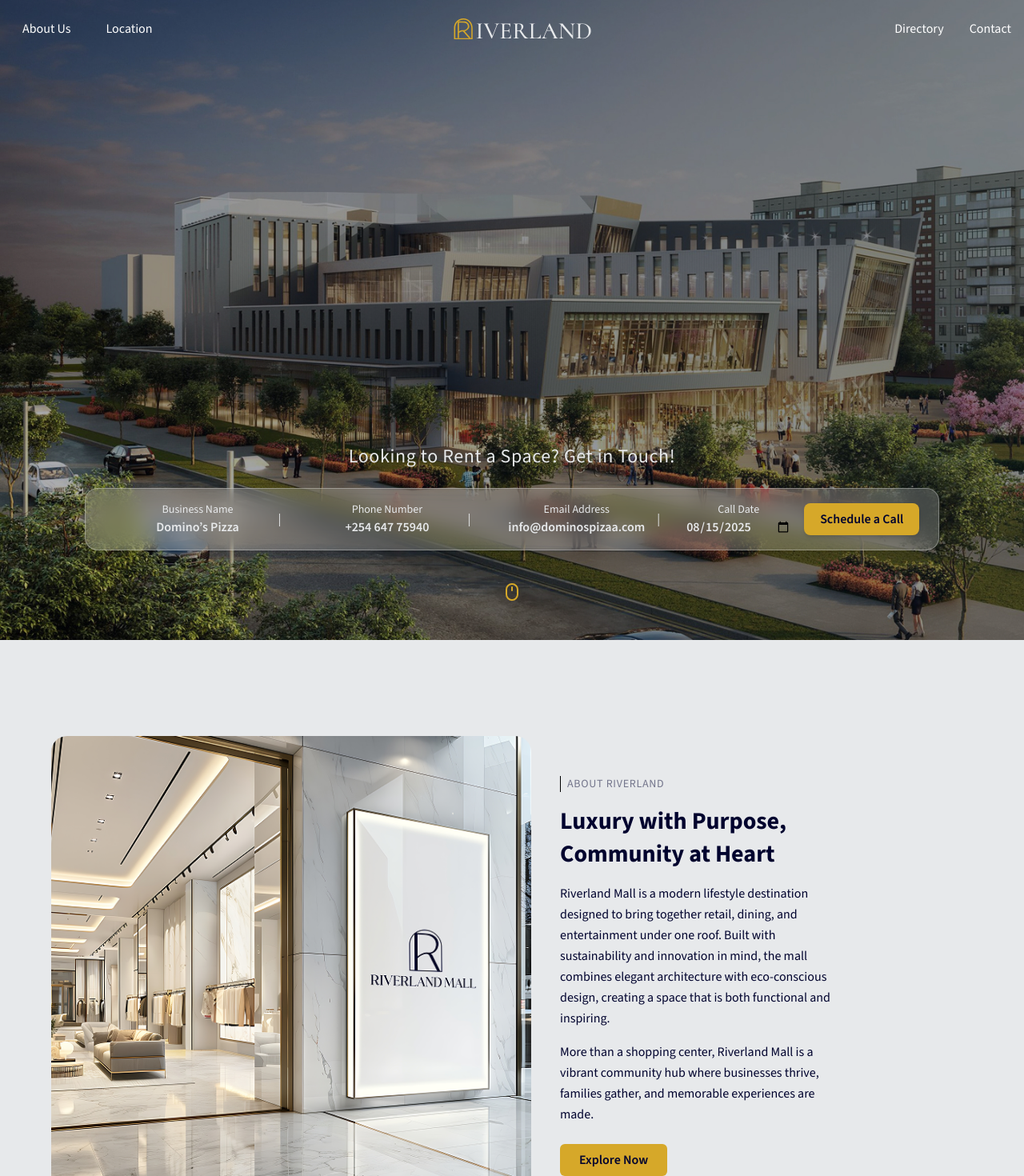
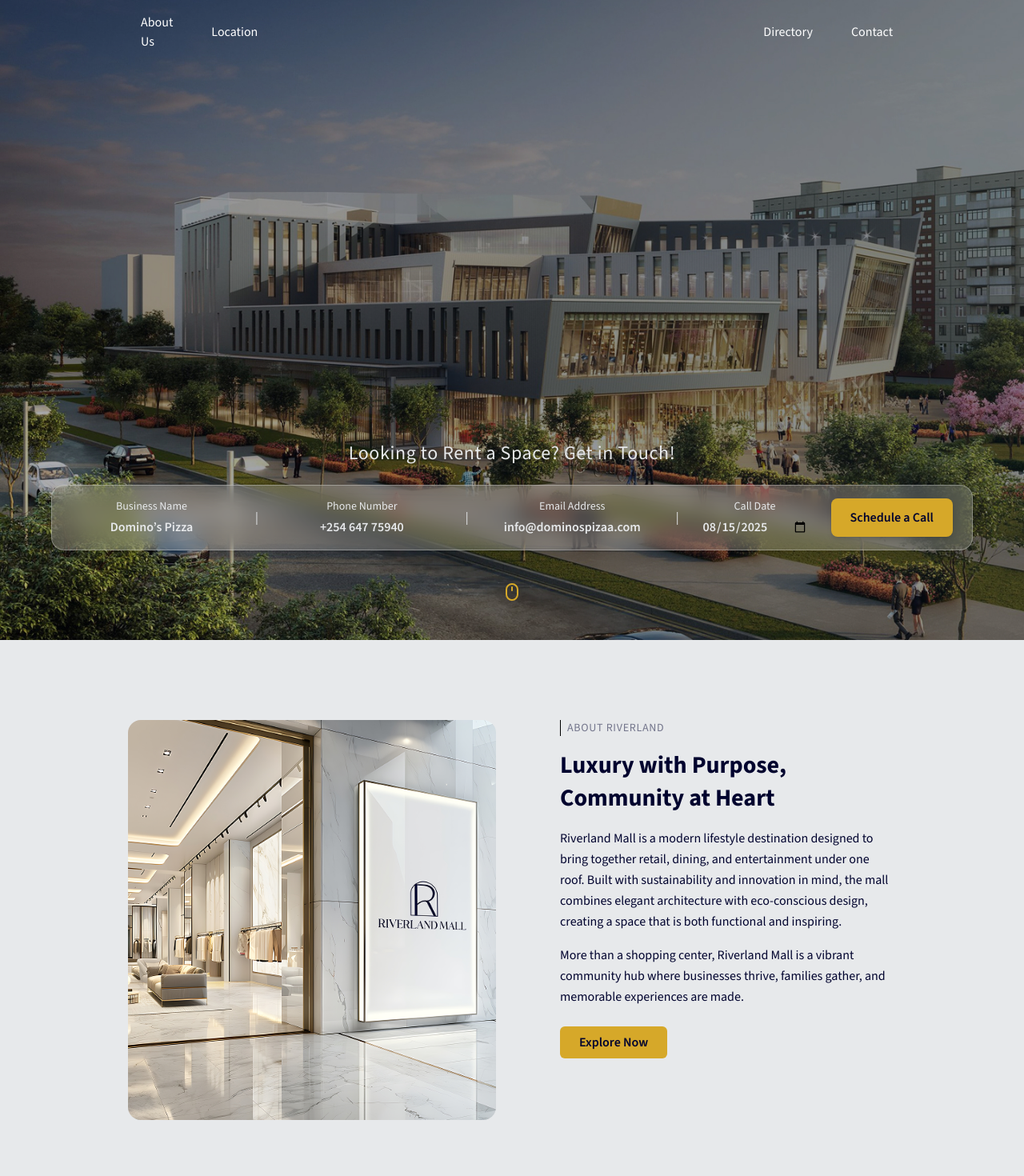
Before and after one commit to Wangariiisharon/riverland-mall, a Next.js app: page / in a window 1280 px wide. Shown: the top 1470 px of the page at 80% size. Built offline with nearby package versions, Linux system fonts and the light colour scheme; no server answers.

Commit message:
Updated styling on the home page

```diff
--- a/src/app/directory/[slug]/page.tsx
+++ b/src/app/directory/[slug]/page.tsx
@@ -60,8 +60,8 @@ export default function StorePage({ params }: StorePageProps) {
                   <Image
                     src={selectedImage}
                     alt={store.title || "Store image"}
-                    width={800}
-                    height={600}
+                    width={480}
+                    height={520}
                     className="w-full h-full object-cover"
                   />
                 ) : (
--- a/src/app/home/page.tsx
+++ b/src/app/home/page.tsx
@@ -6,7 +6,7 @@ export default function LandingPage() {
   return (
     <div className="h-screen w-full bg-[url(/hero-bg.jpg)] bg-cover bg-center flex flex-col justify-end relative">
       {/* Content wrapper */}
-      <footer className="flex flex-col items-center text-center space-y-6 pb-12">
+      <footer className="flex flex-col items-center text-center space-y-6 px-[40px] pb-12">
         {/* Heading */}
         <p className="tracking-wide text-2xl text-[#E7E9EB]">
           Looking to Rent a Space? Get in Touch!
--- /dev/null
+++ b/src/app/location/layout.tsx
@@ -0,0 +1,20 @@
+import { ReactNode } from "react";
+
+export const metadata = {
+  title: {
+    template: "%s | Riverland Mall",
+    default: "Location",
+  },
+};
+
+type Props = {
+  children: ReactNode;
+};
+
+export default function Layout({ children }: Props) {
+  return (
+    <main className="">
+      <div className="">{children}</div>
+    </main>
+  );
+}
--- /dev/null
+++ b/src/app/location/page.tsx
@@ -0,0 +1,46 @@
+"use client";
+import { useState } from "react";
+import Image from "next/image";
+
+export default function LocationSection() {
+  const [isOpen, setIsOpen] = useState(false);
+
+  return (
+    <div className="relative w-full h-64 sm:h-80 md:h-[500px] rounded-2xl overflow-hidden">
+      {/* Thumbnail image */}
+      <Image
+        src="/location.png"
+        alt="Riverland Mall Location"
+        width={600}
+        height={600}
+        className="object-cover"
+        onClick={() => setIsOpen(true)}
+      />
+
+      {/* Modal overlay */}
+      {isOpen && (
+        <div
+          className="fixed inset-0 bg-black/70 backdrop-blur-sm flex items-center justify-center z-50"
+          onClick={() => setIsOpen(false)}
+        >
+          <div className="relative max-w-5xl w-full mx-4">
+            <Image
+              src="/location.png"
+              alt="Riverland Mall Location"
+              width={1200}
+              height={800}
+              className="w-full h-auto rounded-2xl shadow-xl"
+            />
+            {/* Close button */}
+            <button
+              className="absolute top-4 right-4 bg-white rounded-full p-2 shadow-md hover:bg-gray-200 transition"
+              onClick={() => setIsOpen(false)}
+            >
+              ✕
+            </button>
+          </div>
+        </div>
+      )}
+    </div>
+  );
+}
--- a/src/app/page.tsx
+++ b/src/app/page.tsx
@@ -3,11 +3,14 @@ import NearbyCarousel from "../components/nearby_carousel";
 import LandingPage from "./home/page";
 import { useRef, useEffect, useState } from "react";
 import Image from "next/image";
+import { useRouter } from "next/navigation";
+import LocationSection from "./location/page";
 
 export default function HomePage() {
   const aboutRef = useRef<HTMLDivElement | null>(null);
   const locationRef = useRef<HTMLDivElement | null>(null);
   const contactRef = useRef<HTMLDivElement | null>(null);
+  const router = useRouter();
 
   const [showHeaderShadow, setShowHeaderShadow] = useState(false);
 
@@ -38,62 +41,66 @@ export default function HomePage() {
   }, []);
 
   return (
-    <div>
+    <div className="">
       <div className="fixed inset-0 z-[-1]"></div>
       <LandingPage />
       <main>
         <section
           id="about"
           ref={aboutRef}
-          className="pt-30 bg-[#E7E9EB] flex flex-col items-center justify-center px-4 sm:px-6"
+          className="md:pt-[100px] md:px-[160px] pt-[60px] px-[40px] bg-[#E7E9EB] px-4 sm:px-6"
         >
-          <div className="max-w-6xl mx-auto grid md:grid-cols-2 gap-10 items-center w-full">
-            <div className="w-full h-[300px] md:w-[600px] md:h-[600px] rounded-[20px] overflow-hidden">
+          <div className="max-w-6xl mx-auto grid md:grid-cols-2 gap-10 items-start">
+            {/* Image */}
+            <div className="relative w-full h-64 sm:h-80 md:h-[500px] rounded-2xl overflow-hidden">
               <Image
                 src="/img.png"
                 alt="About Riverland Mall"
-                width={600}
-                height={600}
-                className="w-full h-full object-cover"
+                fill
+                className="object-cover"
               />
             </div>
+
+            {/* Text */}
             <div className="md:ml-10">
               <div className="flex flex-row mb-4">
-                <div className="border-l-1 text-sm border-black"></div>
-                <p className="text-sm font-400 tracking-wider text-[#00032E]/50 uppercase ml-2">
+                <div className="border-l text-sm border-black"></div>
+                <p className="text-sm tracking-wider text-[#00032E]/50 uppercase ml-2">
                   About Riverland
                 </p>
               </div>
 
-              <h2 className="text-3xl font-bold text-[#00032E] mb-4 leading-snug">
+              <h2 className="text-2xl sm:text-3xl font-bold text-[#00032E] mb-4 leading-snug">
                 Luxury with Purpose, <br /> Community at Heart
               </h2>
+
               <p className="text-[#00032E] mb-4 leading-relaxed">
-                Riverland Mall is a modern lifestyle destination <br />
-                designed to bring together retail, dining, and <br />{" "}
-                entertainment under one roof. Built with <br /> sustainability
-                and innovation in mind, the mall <br /> combines elegant
-                architecture with eco-conscious <br />
-                design, creating a space that is both functional and <br />
-                inspiring.
+                Riverland Mall is a modern lifestyle destination designed to
+                bring together retail, dining, and entertainment under one roof.
+                Built with sustainability and innovation in mind, the mall
+                combines elegant architecture with eco-conscious design,
+                creating a space that is both functional and inspiring.
               </p>
               <p className="text-[#00032E] mb-6 leading-relaxed">
-                More than a shopping center, Riverland Mall is a <br /> vibrant
-                community hub where businesses thrive, <br /> families gather,
-                and memorable experiences are <br /> made.
+                More than a shopping center, Riverland Mall is a vibrant
+                community hub where businesses thrive, families gather, and
+                memorable experiences are made.
               </p>
-              <button className="bg-[#D6A829] text-[#00032E] font-semibold py-2 px-6 rounded-md transition-colors">
+
+              <button
+                className="bg-[#D6A829] text-[#00032E] font-semibold py-2 px-6 rounded-md transition-colors"
+                onClick={() => router.push("/directory")}
+              >
                 Explore Now
               </button>
             </div>
-
-            {/* Image container - identical to location section */}
           </div>
         </section>
+        {/* Locatio section */}
         <section
           id="location"
           ref={locationRef}
-          className="pt-30 bg-[#E7E9EB] flex flex-col items-center justify-center px-4 sm:px-6"
+          className="md:pt-[136px]  pt-[84px] px-[40px] bg-[#E7E9EB] flex flex-col items-center justify-center md:px-[160px] sm:px-6"
         >
           <div className="max-w-6xl mx-auto grid md:grid-cols-2 gap-10 items-center w-full">
             {/* Text content - Added responsive padding/margin */}
@@ -109,35 +116,26 @@ export default function HomePage() {
                 Seamlessly Connected, Perfectly Positioned
               </h2>
               <p className="text-[#00032E] mb-4 leading-relaxed">
-                Riverland Mall is located in the highly connected <br />
-                neighborhood of Runda, making it easy to access <br /> from key
-                residential and business areas.
+                Riverland Mall is located in the highly connected neighborhood
+                of Runda, making it easy to access from key residential and
+                business areas.
               </p>
               <p className="text-[#00032E] mb-6 leading-relaxed">
-                Its central position ensures steady visitor flow from <br />
-                families, professionals, and students who frequent <br /> the
-                area for shopping, dining, and leisure. With <br /> convenient
-                transport links and ample parking,
+                Its central position ensures steady visitor flow from families,
+                professionals, and students who frequent the area for shopping,
+                dining, and leisure. With convenient transport links and ample
+                parking,
                 <br /> Riverland Mall serves as a welcoming destination for
                 <br />
                 the wider community.
               </p>
             </div>
-
-            {/* Image container - Responsive sizing */}
-            <div className="w-full h-[300px] md:w-[600px] md:h-[600px] rounded-[20px] bg-gray-500 overflow-hidden">
-              <Image
-                src="/location.png"
-                alt="Riverland Mall Location"
-                width={600}
-                height={600}
-                className="w-full h-full object-cover"
-              />
-            </div>
+            {/* Left Image */}
+            <LocationSection />
           </div>
 
           {/* Nearby section */}
-          <div className="mt-30 w-full max-w-6xl">
+          <div className="pt-[84px] md:pt-[96px] w-full max-w-6xl pb-[80px]">
             <h1 className="text-2xl text-pretty font-medium text-[#00032E] mb-4 text-center">
               Shop the Riverland Experience
             </h1>
--- a/src/components/nav.tsx
+++ b/src/components/nav.tsx
@@ -2,11 +2,13 @@
 import Image from "next/image";
 import Link from "next/link";
 import { usePathname, useSearchParams } from "next/navigation";
-import { useEffect } from "react";
+import { useEffect, useState } from "react";
+import { Menu, X } from "lucide-react";
 
 export function Navbar({ hasShadow }: { hasShadow: boolean }) {
   const pathname = usePathname();
   const searchParams = useSearchParams();
+  const [isOpen, setIsOpen] = useState(false);
 
   useEffect(() => {
     if (typeof window !== "undefined") {
@@ -21,46 +23,38 @@ export function Navbar({ hasShadow }: { hasShadow: boolean }) {
       }
     }
   }, [pathname, searchParams]);
+
   const getLink = (hash: string) => {
     return pathname === "/" ? hash : `/${hash}`;
   };
+
   return (
     <div>
       <nav
-        className={`fixed w-full z-20 top-0 start-0 transition-colors transition-shadow duration-300 ${
+        className={`fixed w-full z-20 top-0 start-0 px-[40px] md:px-[160px] transition-colors transition-shadow duration-300 ${
           hasShadow ? "shadow-md bg-[#E7E9EB]" : "bg-transparent"
         }`}
       >
         <div className="max-w-screen-xl flex items-center justify-between mx-auto p-4">
-          {/* Left Menu */}
+          {/* Left Menu (Desktop only) */}
           <div
             className={`hidden md:flex transition-colors duration-300 ${
               hasShadow ? "text-[#00032E]" : "text-white"
             }`}
           >
-            <ul className="flex flex-row items-center space-x-8 font-medium">
+            <ul className="flex flex-row items-center space-x-[48px] font-medium">
               <li>
-                <a
-                  href={getLink("#about")}
-                  className="block py-2 px-3 rounded-sm md:bg-transparent md:bg-opacity-50"
-                >
-                  About Us
-                </a>
+                <a href={getLink("#about")}>About Us</a>
               </li>
               <li>
-                <a
-                  href={getLink("#location")}
-                  className="block py-2 px-3 rounded-sm hover:bg-gray-100 md:hover:bg-transparent md:bg-opacity-50  md:p-0  md:dark:hover:bg-transparent"
-                >
-                  Location
-                </a>
+                <a href={getLink("#location")}>Location</a>
               </li>
             </ul>
           </div>
 
           {/* Center Logo */}
           <Link href="/">
-            <div className="flex-shrink-0 transition-all duration-300">
+            <div className="flex-shrink-0 transition-all md:px-[316px] duration-300">
               {hasShadow ? (
                 <Image src="/darkLogo.svg" width={174} height={36} alt="Logo" />
               ) : (
@@ -69,33 +63,61 @@ export function Navbar({ hasShadow }: { hasShadow: boolean }) {
             </div>
           </Link>
 
-          {/* Right Menu */}
+          {/* Right Menu (Desktop) */}
           <div
             className={`hidden md:flex transition-colors duration-300 ${
               hasShadow ? "text-black" : "text-white"
             }`}
           >
-            {" "}
-            <ul className="flex flex-row items-center space-x-8 font-medium">
+            <ul className="flex flex-row items-center space-x-[48px] font-medium">
               <li>
-                <Link
-                  href="/directory"
-                  className="block py-2 px-3 rounded-sm hover:bg-gray-100 md:hover:bg-transparent md:bg-opacity-50 md:hover:text-blue-700 md:p-0 md:dark:hover:text-blue-500 dark:hover:bg-gray-700 md:dark:hover:bg-transparent"
-                >
-                  Directory
-                </Link>
+                <Link href="/directory">Directory</Link>
               </li>
               <li>
-                <a
-                  href={getLink("#contact")}
-                  className="block py-2 px-3 rounded-sm hover:bg-gray-100 md:hover:bg-transparent md:bg-opacity-50 md:hover:text-blue-700 md:p-0 md:dark:hover:text-blue-500 dark:hover:bg-gray-700 md:dark:hover:bg-transparent"
-                >
-                  Contact
-                </a>
+                <a href={getLink("#contact")}>Contact</a>
               </li>
             </ul>
           </div>
+
+          {/* Mobile Hamburger (ONLY on small screens) */}
+          <button
+            className={`md:hidden transition-colors duration-300 ${
+              hasShadow ? "text-black" : "text-white"
+            }`}
+            onClick={() => setIsOpen(!isOpen)}
+          >
+            {isOpen ? <X className="w-6 h-6" /> : <Menu className="w-6 h-6" />}
+          </button>
         </div>
+
+        {/* Mobile Menu Dropdown */}
+        {/* Mobile Menu Dropdown */}
+        {isOpen && (
+          <ul
+            className={`absolute right-4 mt-2 flex flex-col px-6 py-4 space-y-4 md:hidden ${hasShadow ? "text-[#00032E]" : "text-white"}`}
+          >
+            <li>
+              <a href={getLink("#about")} onClick={() => setIsOpen(false)}>
+                About Us
+              </a>
+            </li>
+            <li>
+              <a href={getLink("#location")} onClick={() => setIsOpen(false)}>
+                Location
+              </a>
+            </li>
+            <li>
+              <Link href="/directory" onClick={() => setIsOpen(false)}>
+                Directory
+              </Link>
+            </li>
+            <li>
+              <a href={getLink("#contact")} onClick={() => setIsOpen(false)}>
+                Contact
+              </a>
+            </li>
+          </ul>
+        )}
       </nav>
     </div>
   );
--- a/src/components/nearby_carousel.tsx
+++ b/src/components/nearby_carousel.tsx
@@ -116,7 +116,7 @@ export default function NearbyCarousel() {
         </div>
 
         {/* Navigation Buttons */}
-        <div className="flex justify-center items-center mt-6 mb-4 space-x-4">
+        <div className="flex justify-center items-center pt-[23px] md:pt-[54px] mb-4 space-x-4">
           <button
             onClick={prevSlide}
             className="bg-[#E7E9EB] border border-[#00032E7A] p-3 rounded-md shadow-lg
--- a/src/components/scheduleACallForm.tsx
+++ b/src/components/scheduleACallForm.tsx
@@ -16,32 +16,21 @@ export default function ScheduleCallCard() {
   };
 
   const handleSubmit = async (e: React.FormEvent) => {
-    e.preventDefault(); // stop form reload
+    e.preventDefault();
 
     try {
       const response = await fetch("/api/scheduledCalls", {
         method: "POST",
-        headers: {
-          "Content-Type": "application/json",
-        },
+        headers: { "Content-Type": "application/json" },
         body: JSON.stringify(formData),
       });
 
-      console.log("Form data submitted:", formData);
-
       if (response.ok) {
         alert("Sent successfully!");
-        setFormData({
-          company: "",
-          phone: "",
-          email: "",
-          date: "",
-        });
+        setFormData({ company: "", phone: "", email: "", date: "" });
       } else {
-        const errorData = await response.json(); // get error msg from API
-        alert(
-          `Failed to send message: ${errorData.message || "Unknown error"}`
-        );
+        const errorData = await response.json();
+        alert(`Failed: ${errorData.message || "Unknown error"}`);
       }
     } catch (error) {
       console.error("Submission error:", error);
@@ -50,65 +39,69 @@ export default function ScheduleCallCard() {
   };
 
   return (
-    <div className="w-full flex justify-center">
+    <div className="w-full flex justify-center px-4">
       <form
-        action=""
         onSubmit={handleSubmit}
-        className="relative flex items-center justify-between bg-white/20 backdrop-blur-md border border-white/30 rounded-2xl shadow-lg px-6 py-4 max-w-6xl mx-auto"
+        className="relative flex flex-col md:flex-row items-center md:justify-between gap-6 bg-white/20 backdrop-blur-md border border-white/30 rounded-2xl shadow-lg px-6 py-4 max-w-6xl mx-auto w-full"
       >
-        <div className="flex flex-col ml-4">
-          <label className="text-sm text-[#E7E9EB]">Business Name</label>
+        {/* Company */}
+        <div className="flex flex-col w-full md:w-auto">
+          <label className="text-sm text-[#E7E9EB] mb-1">Business Name</label>
           <input
             type="text"
             name="company"
             value={formData.company}
             onChange={handleChange}
-            className="bg-transparent font-semibold focus:outline-none text-[#E7E9EB] text-center"
+            className="bg-transparent font-semibold focus:outline-none text-[#E7E9EB] text-center md:border-none border-b border-white/40 focus:border-[#D6A829] transition w-full"
           />
         </div>
 
-        <span className="hidden md:block text-[#E7E9EB] mr-4">|</span>
+        <span className="hidden md:block text-[#E7E9EB]">|</span>
 
         {/* Phone */}
-        <div className="flex flex-col ml-4">
-          <label className="text-sm text-[#E7E9EB]">Phone Number</label>
+        <div className="flex flex-col w-full md:w-auto">
+          <label className="text-sm text-[#E7E9EB] mb-1">Phone Number</label>
           <input
             type="text"
             name="phone"
             value={formData.phone}
             onChange={handleChange}
-            className="bg-transparent font-semibold focus:outline-none text-[#E7E9EB] text-center"
+            className="bg-transparent font-semibold focus:outline-none text-[#E7E9EB]  text-center md:border-none  border-b border-white/40 focus:border-[#D6A829] transition w-full"
           />
         </div>
 
-        <span className="hidden md:block text-[#E7E9EB] mr-4">|</span>
+        <span className="hidden md:block text-[#E7E9EB]">|</span>
 
         {/* Email */}
-        <div className="flex flex-col ml-4">
-          <label className="text-sm text-[#E7E9EB]">Email Address</label>
+        <div className="flex flex-col w-full md:w-auto">
+          <label className="text-sm text-[#E7E9EB] mb-1">Email Address</label>
           <input
             type="email"
             name="email"
             value={formData.email}
             onChange={handleChange}
-            className="bg-transparent font-semibold focus:outline-none text-[#E7E9EB] text-center"
+            className="bg-transparent font-semibold focus:outline-none text-[#E7E9EB] text-center md:border-none    border-b border-white/40 focus:border-[#D6A829] transition w-full"
           />
         </div>
 
-        <span className="hidden md:block text-[#E7E9EB] mr-4">|</span>
-        <div className="flex flex-col mx-4">
-          <label className="text-sm text-[#E7E9EB]">Call Date</label>
+        <span className="hidden md:block text-[#E7E9EB]">|</span>
+
+        {/* Date */}
+        <div className="flex flex-col w-full md:w-auto">
+          <label className="text-sm text-[#E7E9EB] mb-1">Call Date</label>
           <input
             type="date"
             name="date"
             value={formData.date}
             onChange={handleChange}
-            className="bg-transparent font-semibold focus:outline-none text-[#E7E9EB] text-center"
+            className="bg-transparent font-semibold focus:outline-none text-[#E7E9EB] text-center md:border-none border-b border-white/40 focus:border-[#D6A829] transition w-full"
           />
         </div>
+
+        {/* Submit */}
         <button
           type="submit"
-          className="bg-[#D6A829] text-[#00032E] font-semibold px-5 py-2 rounded-lg shadow-md transition"
+          className="bg-[#D6A829] text-[#00032E] font-semibold px-6 py-3 rounded-lg shadow-md transition w-full md:w-auto mt-2 md:mt-0"
         >
           Schedule a Call
         </button>
```
Also changed, not shown: src/components/amenities.tsx (+16 -10 lines), src/components/footer.tsx (+4 -4 lines), src/components/searchDirectory.tsx (+59 -30 lines).
